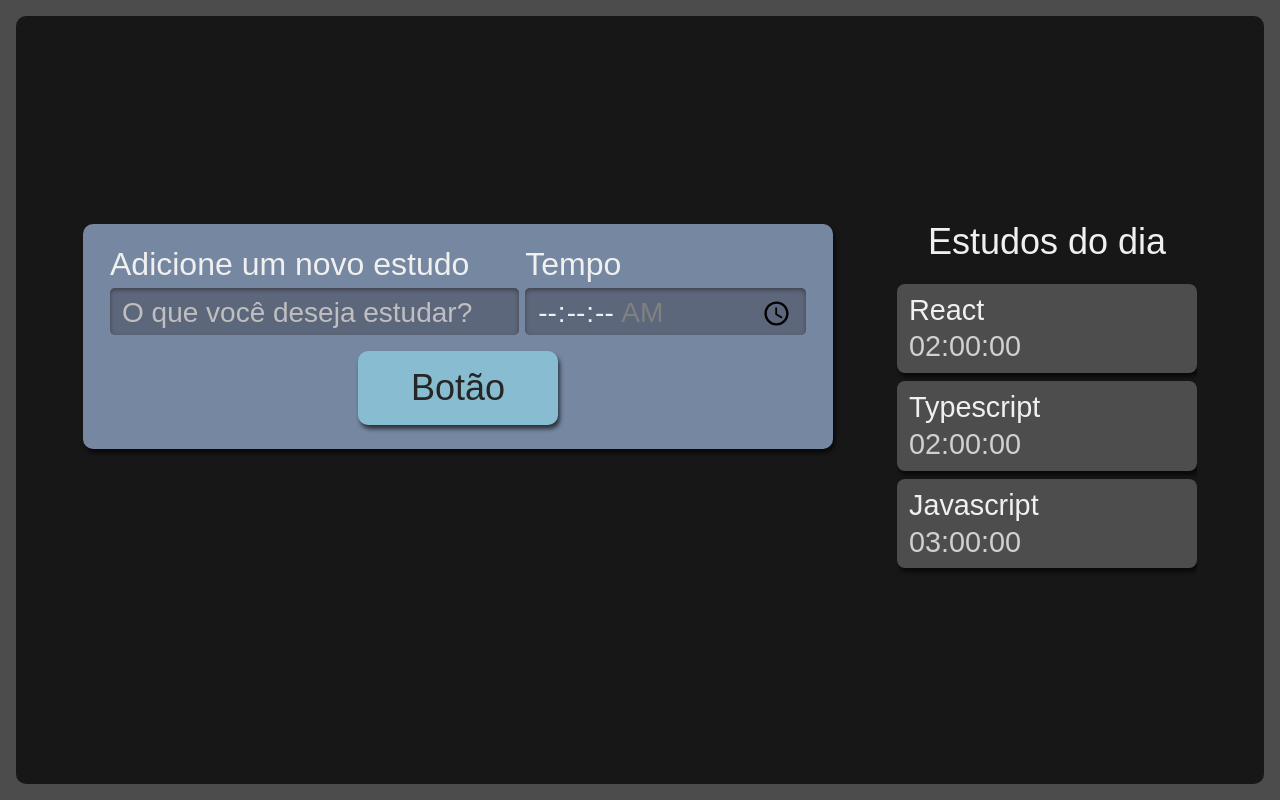
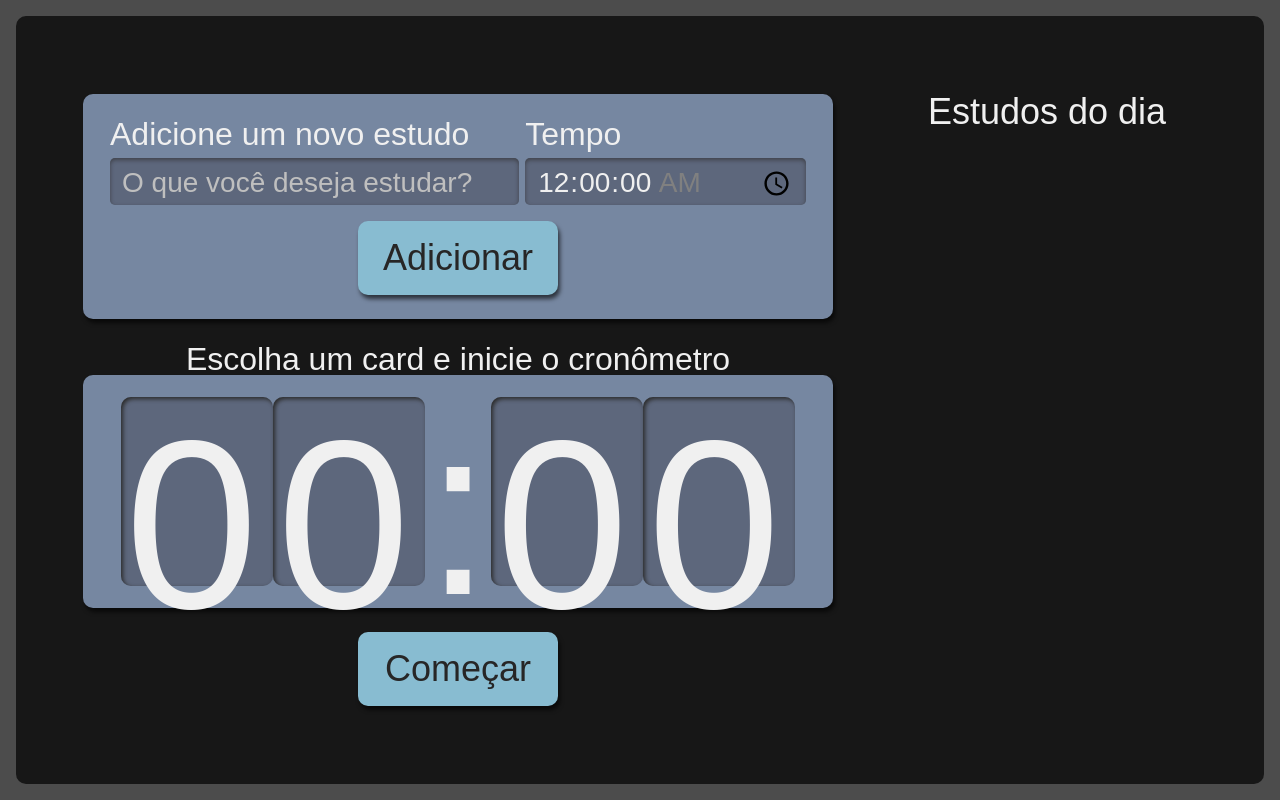
Before and after one commit to GiuliannaRibeiro/Pomodoro-Studies, a React (Create React App) app: page / in a window 1280 px wide. Built offline with nearby package versions, Linux system fonts and the light colour scheme.

Commit message:
Feitos até metade do capitulo 6 (6/7)

```diff
--- a/package.json
+++ b/package.json
@@ -14,6 +14,7 @@
     "react-dom": "^18.2.0",
     "react-scripts": "5.0.1",
     "typescript": "^4.9.5",
+    "uuid": "^9.0.0",
     "web-vitals": "^2.1.4"
   },
   "scripts": {
@@ -41,6 +42,7 @@
     ]
   },
   "devDependencies": {
+    "@types/uuid": "^9.0.1",
     "sass": "^1.62.1"
   }
 }
--- a/src/Pages/App.tsx
+++ b/src/Pages/App.tsx
@@ -1,13 +1,33 @@
-import React from 'react';
+import React, { useState } from 'react';
 import Formulario from '../components/Formulario';
 import Lista from '../components/Lista';
 import style from './App.module.scss';
+import Cronometro from '../components/Cronometro';
+import { Itarefa } from '../types/tarefa';
 
 function App() {
+  const [tarefas, setTarefas] = useState<Itarefa[] | []>([]); //pode ser tanto um array de Itarefa quanto um array vazio
+  //criar um estado de selecionado, para o cronometor não precisar ter essa responsabilidade:
+  const [selecionado, setSelecionado] = useState<Itarefa>();
+  //criar uma função em que vamos iterar sobre o tarefas e colocaremos o item selecionado dentro de selecionado.
+  function selecionaTarefa(tarefaSelecionada: Itarefa) {
+    setSelecionado(tarefaSelecionada);
+    //estamos pegando o estado antigo dentro do setTarefas e dando um map nele, para ver se a tarefa que estamos iterando é a tarefaselecionada ou não
+    setTarefas(tarefasAnteriores => tarefasAnteriores.map(tarefa => ({
+      ...tarefa,
+      //se a tarefa que estamos iterando é igual ao id da tarefa selecionada, isso significa que ela vai ser a tarefa selecionada
+      //? se for true retorna true : e se não for retorna false
+      selecionado: tarefa.id === tarefaSelecionada.id ? true : false
+    })))
+  }
   return (
     <div className={style.AppStyle}>
-      <Formulario />
-      <Lista />
+      <Formulario setTarefas = {setTarefas}/>
+      <Lista
+      tarefas = {tarefas}
+      selecionaTarefa = {selecionaTarefa}
+      />
+      <Cronometro />
     </div>
   );
 }
--- a/src/components/Botao/index.tsx
+++ b/src/components/Botao/index.tsx
@@ -1,11 +1,15 @@
 import React from "react";
 import style from './Botao.module.scss'
 
-class Botao extends React.Component {
+class Botao extends React.Component <{
+  children?: React.ReactNode
+  type?: "button" | "submit" | "reset" | undefined
+}>{
   render() {
+    const { type = "button" } = this.props //pegar tudo que vem no props, porém só pegaremos o tipo. E se o type não vier o tipo vai ser button
     return (
-        <button className={style.botao}>
-            Botão
+        <button type={type} className={style.botao}>
+            {this.props.children}
         </button>
     )
   }
--- /dev/null
+++ b/src/components/Cronometro/Cronometro.module.scss
@@ -0,0 +1,59 @@
+.cronometro {
+    display: flex;
+    flex-direction: column;
+    align-items: center;
+    grid-area: cronometro;
+
+    .relogioWrapper {
+      align-items: center;
+      background-color: #7687A1;
+      border-radius: 10px;
+      box-shadow: 2px 4px 4px #0000009F;
+      box-sizing: border-box;
+      display: flex;
+      font-size: 5rem;
+      justify-content: center;
+      margin-bottom: 24px;
+      padding: 16px 12px;
+      width: 100%;
+    }
+
+    .titulo {
+      font-size: 2rem;
+    }
+
+    button {
+      background-color: #88bcd1;
+      border-radius: 10px;
+      box-shadow: 2px 4px 4px #0000009F;
+      color: #272626;
+      cursor: pointer;
+      font-size: 1.25rem;
+      padding: 16px;
+      width: 150px;
+
+      &:active {
+        background-color: #7CA6B7;
+        box-shadow: 2px 2px 4px #0000009F inset;
+        cursor: auto;
+      }
+    }
+
+    @media screen and (min-width:1280px) {
+
+      .relogioWrapper{
+        font-size: 15rem;
+      }
+
+      p {
+        font-size: 2rem;
+      }
+
+      button {
+        grid-column-start: span 2;
+        justify-self: center;
+        width: 200px;
+        font-size: 2.25rem;
+      }
+    }
+  }
--- /dev/null
+++ b/src/components/Cronometro/Relogio/Relogio.module.scss
@@ -0,0 +1,21 @@
+.relogioNumero {
+    background-color: #5D677C;
+    box-shadow: 2px 2px 4px #2B2B2B inset;
+    height: 3.6rem;
+    width: 3rem;
+    padding: 8px 4px;
+    border-radius: 10px;
+
+    @media screen and (min-width:1280px) {
+      height: 10.8rem;
+      width: 9rem;
+    }
+  }
+
+  .relogioDivisao {
+    height: 4.2rem;
+
+    @media screen and (min-width:1280px) {
+      height: 12.6rem;
+    }
+  }
--- /dev/null
+++ b/src/components/Cronometro/Relogio/index.tsx
@@ -0,0 +1,14 @@
+import React from 'react';
+import style from './Relogio.module.scss'
+
+export default function Relogio() {
+  return (
+    <>
+      <span className={style.relogioNumero}>0</span>
+      <span className={style.relogioNumero}>0</span>
+      <span className={style.relogioDivisao}>:</span>
+      <span className={style.relogioNumero}>0</span>
+      <span className={style.relogioNumero}>0</span>
+    </>
+  );
+}
--- /dev/null
+++ b/src/components/Cronometro/index.tsx
@@ -0,0 +1,19 @@
+import Botao from "../Botao";
+import Relogio from "./Relogio";
+import style from "./Cronometro.module.scss";
+
+export default function cronometro() {
+    return (
+        <div className={style.cronometro}>
+            <p className={style.titulo}>Escolha um card e inicie o cronômetro</p>
+            <div className={style.relogioWrapper}>
+                <Relogio/>
+            </div>
+            <Botao>
+                Começar
+            </Botao>
+        </div>
+
+
+    )
+}
--- a/src/components/Formulario/index.tsx
+++ b/src/components/Formulario/index.tsx
@@ -1,11 +1,39 @@
 import React from "react";
+import { Itarefa } from "../../types/tarefa";
 import Botao from "../Botao";
-import style from './form.module.scss'
+import style from './form.module.scss';
+import {v4 as uuidv4} from 'uuid';
 
-class Formulario extends React.Component {
+class Formulario extends React.Component <{
+    setTarefas: React.Dispatch<React.SetStateAction<Itarefa[]>>
+}> {
+    state = { //reseta o formulário após escrever algo
+        tarefa: "",
+        tempo: "00:00"
+    }
+
+    adicionarTarefa(evento: React.FormEvent<HTMLFormElement>){ //essa é a forma de criar uma função dentro de um class component, o react e o HTML se lêem: que ele é um evento de formulário vindo de uma tag formulário do HTML padrão mesmo, essa é a forma de tipar um evento de formulário
+        evento.preventDefault(); //vem do JS, e é usado para não recarregar automaticamente a página
+        this.props.setTarefas(tarefasAntigas =>
+            [
+                ...tarefasAntigas,
+                {
+                    ...this.state,
+                    selecionado: false,
+                    completado: false,
+                    id: uuidv4()
+                }
+            ]
+        );
+        this.setState ({
+            tarefa: '',
+            tempo: "00:00"
+        })
+    }
+
     render() {
         return (
-            <form className={style.novaTarefa}>
+            <form className={style.novaTarefa} onSubmit={this.adicionarTarefa.bind(this)}>
                 <div className={style.inputContainer}>
                     <label htmlFor="tarefa">
                         Adicione um novo estudo
@@ -13,6 +41,8 @@
                     <input
                     type="text"
                     name="tarefa"
+                    value={this.state.tarefa}
+                    onChange={evento => this.setState({...this.state, tarefa: evento.target.value})}
                     id="tarefa"
                     placeholder="O que você deseja estudar?"
                     required
@@ -26,13 +56,17 @@
                 type="time"
                 step="1"
                 name="tempo"
+                value={this.state.tempo}
+                onChange={evento => this.setState({...this.state, tempo: evento.target.value})}//sempre que for um time, text, number, email... sempre será  evento.target.value
                 id="tempo"
                 min="00:00:00"
-                max="01:30:00"
+                max="05:30:00"
                 required
                 />
                 </div>
-                <Botao />
+                <Botao type="submit">
+                    Adicionar
+                </Botao>
             </form>
         )
     }
--- /dev/null
+++ b/src/components/Lista/Item/index.tsx
@@ -0,0 +1,41 @@
+import { Itarefa } from "../../../types/tarefa";
+import style from "../lista.module.scss";
+
+interface Props extends Itarefa {
+  selecionaTarefa: (tarefaSelecionada: Itarefa) => void;
+}
+
+export default function item({ //conseguimos exportar a função assim que criamos ela, se não quiser também pode exportar lá em baixo que não faz diferença
+  tarefa,
+  tempo,
+  selecionado,
+  completado,
+  id,
+  selecionaTarefa,
+}: Props) {
+  console.log("item atual: ", {
+    tarefa,
+    tempo,
+    selecionado,
+    completado,
+    id,
+    selecionaTarefa,
+  });
+  return (
+    <li
+      className={`${style.item} ${selecionado ? style.itemSelecionado : ''}`} //condicional: se ele estiver selecionado retorna tyle.itemSelecionado, e se não estiver retorna nada, uma string vazia
+      onClick={() =>
+        selecionaTarefa({
+          tarefa,
+          tempo,
+          selecionado,
+          completado,
+          id,
+        })
+      }
+    >
+      <h3>{tarefa}</h3>
+      <span>{tempo}</span>
+    </li>
+  );
+}
--- a/src/components/Lista/index.tsx
+++ b/src/components/Lista/index.tsx
@@ -1,26 +1,26 @@
-import React from "react";
+import { Itarefa } from '../../types/tarefa';
+import Item from './Item'
 import style from './lista.module.scss'
 
-function Lista() {
-    const tarefas = [{
-        tarefa: 'React',
-        tempo: '02:00:00'
-    }, {
-        tarefa: 'Typescript',
-        tempo: '02:00:00'
-    }, {
-        tarefa: 'Javascript',
-        tempo: '03:00:00'
-    }]
+interface Props {
+    tarefas: Itarefa[],
+    //jeito de tipar uma função:
+    selecionaTarefa: (tarefaSeleciondada: Itarefa) => void //uma função que espera o chamado tarefaSelecionada e não retorna nada
+}
+
+function Lista({ tarefas, selecionaTarefa }: Props) { //dizer que vai pegar o tarefas e que esse props tem um tarefas que ele é um array de tarefa
+//function Lista({ tarefas }: {tarefas: Array<Itarefa>}) também é possivel fazer por este meio
     return (
+
         <aside className={style.listaTarefas}>
             <h2>Estudos do dia</h2>
             <ul>
-                {tarefas.map((item, index) => (
-                    <li key={index} className={style.item}>
-                        <h3>{item.tarefa}</h3>
-                        <span>{item.tempo}</span>
-                    </li>
+                {tarefas.map((item) => (
+                    <Item
+                    selecionaTarefa = {selecionaTarefa}
+                    key={item.id} //uma forma do react linkar o item no virtual DOM para o DOM real
+                    {...item}
+                    />
                 ))}
             </ul>
         </aside>
--- /dev/null
+++ b/src/types/tarefa.ts
@@ -0,0 +1,7 @@
+export interface Itarefa {
+    tarefa: string,
+    tempo: string,
+    selecionado: boolean,
+    completado: boolean,
+    id: string,
+}
```
Also changed, not shown: 1 other file (tests, documents, lock files or other folders).
